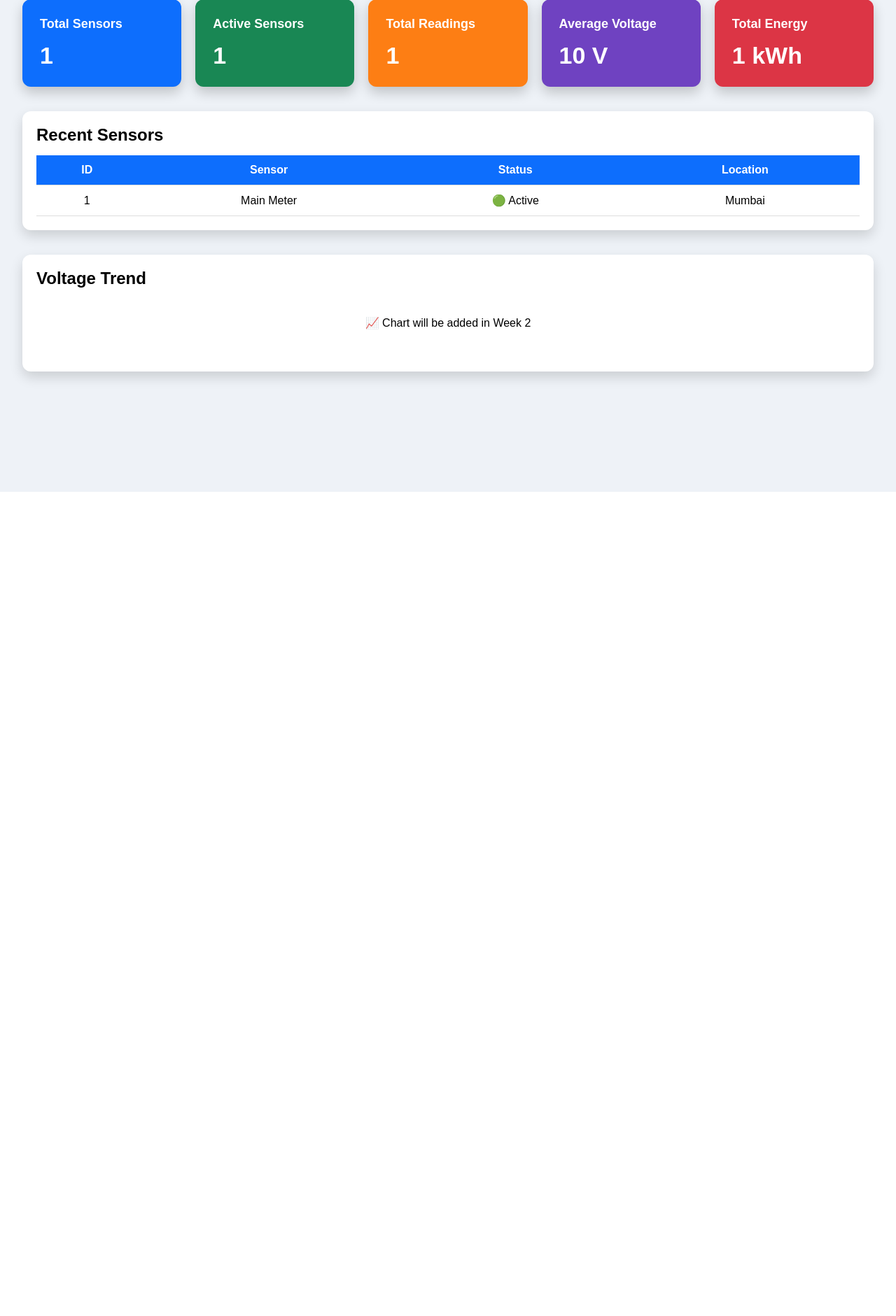
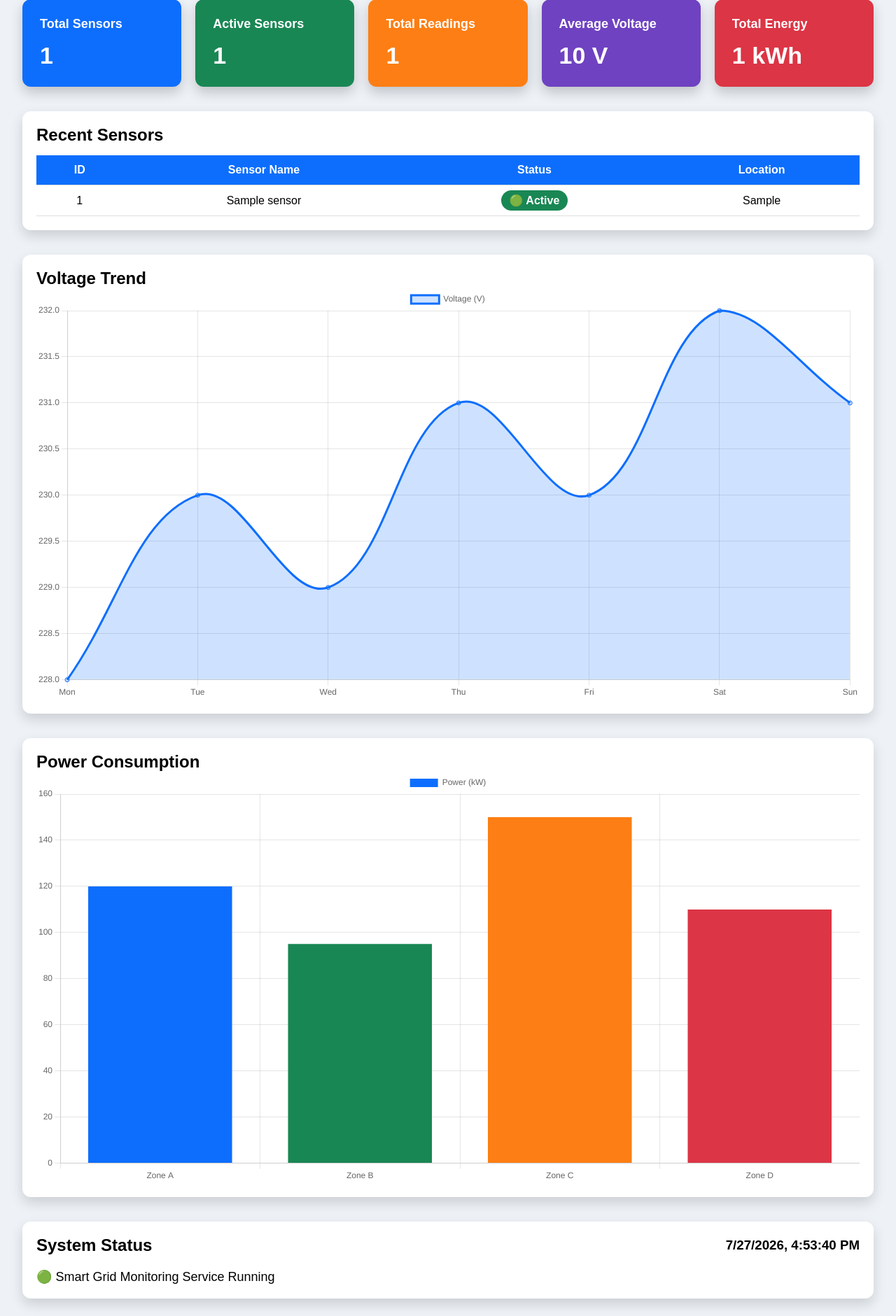
Before and after one commit to ynpingat-beep/smart-grid-energy-monitor, a FastAPI app: page /dashboard in a window 1280 px wide. Shown: the part 97-1978 px from the top of the page at 70% size. Before the commit the page ends 800 px from the top, so only its background shows below. Run offline with FastAPI, Linux system fonts and the light colour scheme; tables that the repository leaves empty hold one stand-in row (values such as "Sample post").

Commit message:
feat: add analytics charts to smart grid dashboard

```diff
--- a/smart-grid-energy-monitor/app/crud.py
+++ b/smart-grid-energy-monitor/app/crud.py
@@ -74,3 +74,7 @@ def get_dashboard_summary(db: Session):
         "average_power": round(average_power, 2),
         "total_energy": round(total_energy, 2)
     }
+
+
+def get_recent_sensors(db: Session):
+    return db.query(Sensor).order_by(Sensor.id.desc()).limit(5).all()
--- a/smart-grid-energy-monitor/app/static/script.js
+++ b/smart-grid-energy-monitor/app/static/script.js
@@ -1,3 +1,7 @@
+// ================= Dashboard Summary =================
+
+function loadDashboard(){
+
 fetch("/dashboard/summary")
 .then(response=>response.json())
 .then(data=>{
@@ -13,3 +17,156 @@ document.getElementById("voltage").innerHTML=data.average_voltage+" V";
 document.getElementById("energy").innerHTML=data.total_energy+" kWh";
 
 });
+
+}
+
+loadDashboard();
+
+
+// ================= Recent Sensors =================
+
+function loadSensors(){
+
+fetch("/dashboard/recent")
+.then(response=>response.json())
+.then(data=>{
+
+let rows="";
+
+data.forEach(sensor=>{
+
+let badge="";
+
+if(sensor.status=="Active"){
+
+badge="<span class='active'>🟢 Active</span>";
+
+}
+
+else{
+
+badge="<span class='inactive'>🔴 Inactive</span>";
+
+}
+
+rows+=`
+
+<tr>
+
+<td>${sensor.id}</td>
+
+<td>${sensor.sensor_name}</td>
+
+<td>${badge}</td>
+
+<td>${sensor.location}</td>
+
+</tr>
+
+`;
+
+});
+
+document.getElementById("sensorTable").innerHTML=rows;
+
+});
+
+}
+
+loadSensors();
+
+
+// ================= Live Time =================
+
+function updateClock(){
+
+let now=new Date();
+
+document.getElementById("time").innerHTML=
+now.toLocaleString();
+
+}
+
+updateClock();
+
+setInterval(updateClock,1000);
+
+
+// ================= Auto Refresh =================
+
+setInterval(()=>{
+
+loadDashboard();
+
+loadSensors();
+
+},10000);
+
+// ---------------- Voltage Chart ----------------
+
+const voltageCtx = document.getElementById("voltageChart");
+
+new Chart(voltageCtx, {
+
+    type: "line",
+
+    data: {
+
+        labels: ["Mon","Tue","Wed","Thu","Fri","Sat","Sun"],
+
+        datasets: [{
+
+            label: "Voltage (V)",
+
+            data: [228,230,229,231,230,232,231],
+
+            borderColor: "#0d6efd",
+
+            backgroundColor: "rgba(13,110,253,0.2)",
+
+            tension: 0.4,
+
+            fill: true
+
+        }]
+
+    }
+
+});
+
+
+// ---------------- Power Chart ----------------
+
+const powerCtx = document.getElementById("powerChart");
+
+new Chart(powerCtx, {
+
+    type: "bar",
+
+    data: {
+
+        labels: ["Zone A","Zone B","Zone C","Zone D"],
+
+        datasets: [{
+
+            label: "Power (kW)",
+
+            data: [120,95,150,110],
+
+            backgroundColor: [
+
+                "#0d6efd",
+
+                "#198754",
+
+                "#fd7e14",
+
+                "#dc3545"
+
+            ]
+
+        }]
+
+    }
+
+});
--- a/smart-grid-energy-monitor/app/static/style.css
+++ b/smart-grid-energy-monitor/app/static/style.css
@@ -76,3 +76,37 @@ th,td{
     border-bottom:1px solid #ddd;
     text-align:center;
 }
+
+.active{
+
+background:#198754;
+color:white;
+padding:6px 12px;
+border-radius:20px;
+font-weight:bold;
+
+}
+
+.inactive{
+
+background:#dc3545;
+color:white;
+padding:6px 12px;
+border-radius:20px;
+font-weight:bold;
+
+}
+
+.card{
+
+transition:.3s;
+
+}
+
+.card:hover{
+
+transform:translateY(-8px);
+
+box-shadow:0 15px 30px rgba(0,0,0,.25);
+
+}
--- a/smart-grid-energy-monitor/app/templates/dashboard.html
+++ b/smart-grid-energy-monitor/app/templates/dashboard.html
@@ -1,24 +1,24 @@
 <!DOCTYPE html>
-<html>
+<html lang="en">
 
 <head>
-
+    <meta charset="UTF-8">
+    <meta name="viewport" content="width=device-width, initial-scale=1.0">
     <title>Smart Grid Dashboard</title>
 
     <link rel="stylesheet" href="/static/style.css">
-
+    <script src="https://cdn.jsdelivr.net/npm/chart.js"></script>
 </head>
 
 <body>
 
     <div class="header">
-
         ⚡ Smart Grid Energy Monitoring System
-
     </div>
 
     <div class="container">
 
+        <!-- Dashboard Cards -->
         <div class="cards">
 
             <div class="card blue">
@@ -48,40 +48,61 @@
 
         </div>
 
+        <!-- Recent Sensors -->
         <div class="section">
 
             <h2>Recent Sensors</h2>
 
             <table>
 
+                <thead>
                     <tr>
-
                         <th>ID</th>
-<th>Sensor</th>
+                        <th>Sensor Name</th>
                         <th>Status</th>
                         <th>Location</th>
+                    </tr>
+                </thead>
 
-</tr>
+                <tbody id="sensorTable">
 
-<tr>
-
-<td>1</td>
-<td>Main Meter</td>
-<td>🟢 Active</td>
-<td>Mumbai</td>
-
-</tr>
+                </tbody>
 
             </table>
 
         </div>
 
+        <!-- Voltage Chart -->
         <div class="section">
 
             <h2>Voltage Trend</h2>
 
-<p style="text-align:center;padding:40px;">
-📈 Chart will be added in Week 2
+            <canvas id="voltageChart"></canvas>
+
+        </div>
+
+        <!-- Power Chart -->
+        <div class="section">
+
+            <h2>Power Consumption</h2>
+
+            <canvas id="powerChart"></canvas>
+
+        </div>
+
+        <!-- System Status -->
+        <div class="section">
+
+            <div style="display:flex;justify-content:space-between;align-items:center;">
+
+                <h2>System Status</h2>
+
+                <h3 id="time"></h3>
+
+            </div>
+
+            <p style="margin-top:20px;font-size:18px;">
+                🟢 Smart Grid Monitoring Service Running
             </p>
 
         </div>
```
Also changed, not shown: smart-grid-energy-monitor/app/routers/dashboard.py (+5 -3 lines). Lines whose indentation alone changed are shown as unchanged.
